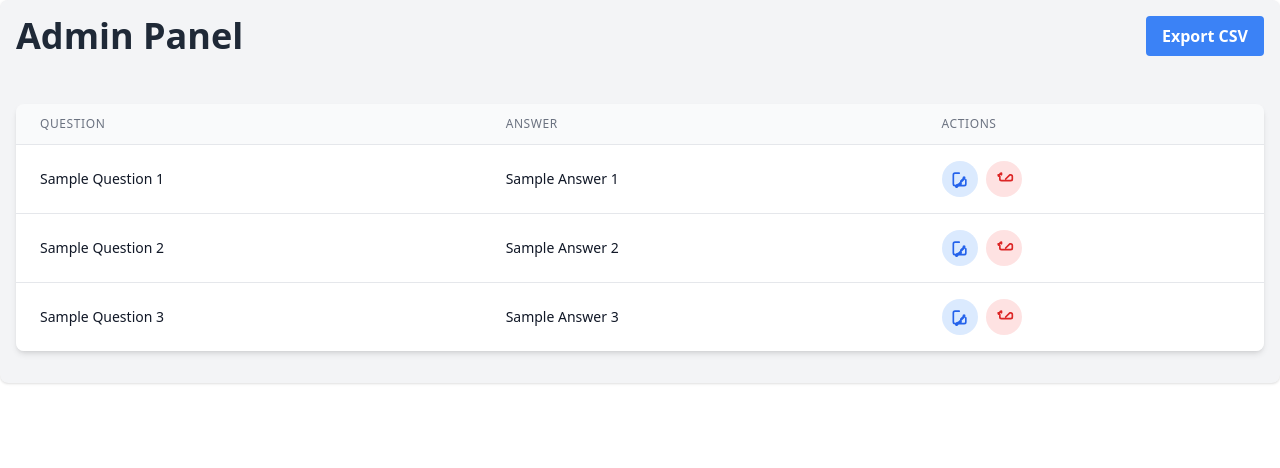
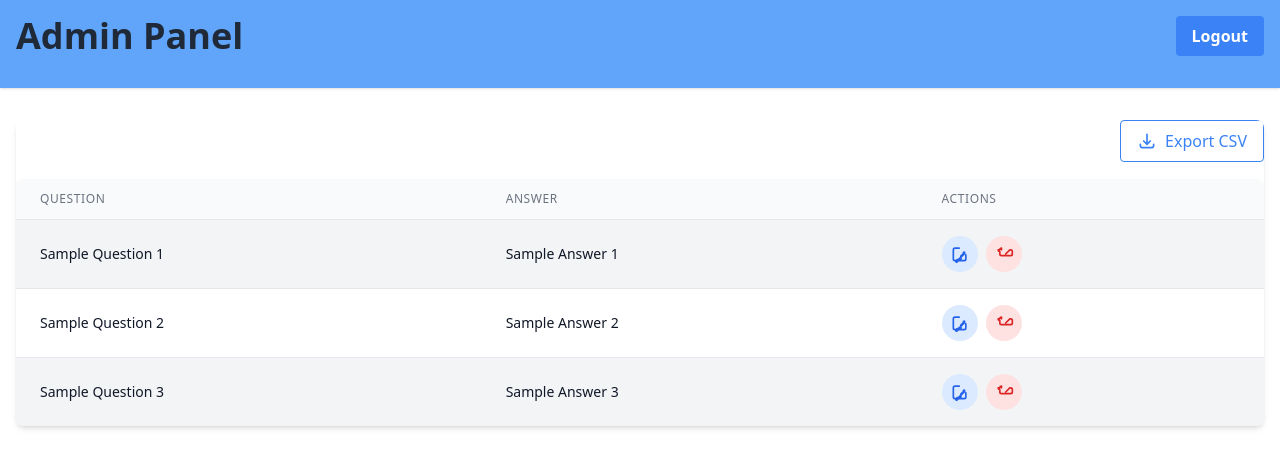
Before and after one commit to axediant02/helpdeskAI, a Vue app in the folder frontend/: page /admin in a window 1280 px wide. Shown: the top 468 px of the page. Built offline with nearby package versions, Linux system fonts and the light colour scheme.

Commit message:
admin panel forntend

```diff
--- a/frontend/src/components/AdminLogin.vue
+++ b/frontend/src/components/AdminLogin.vue
@@ -35,7 +35,7 @@ const password = ref('');
 
 const login = () => {
   if (username.value === 'admin' && password.value === 'admin') {
-    // Redirect to admin panel
+    router.push('/admin');
   } else {
     alert('Invalid credentials');
   }
--- a/frontend/src/components/ExportCSV.vue
+++ b/frontend/src/components/ExportCSV.vue
@@ -1,5 +1,8 @@
 <template>
-    <button class="bg-blue-500 hover:bg-blue-700 text-white font-bold py-2 px-4 rounded">
+    <button class="hover:bg-blue-500 hover:text-white text-blue-500 border border-blue-500 py-2 px-4 rounded flex items-center">
+        <svg xmlns="http://www.w3.org/2000/svg" class="h-5 w-5 mr-2" fill="none" viewBox="0 0 24 24" stroke="currentColor">
+            <path stroke-linecap="round" stroke-linejoin="round" stroke-width="2" d="M4 16v1a3 3 0 003 3h10a3 3 0 003-3v-1m-4-4l-4 4m0 0l-4-4m4 4V4" />
+        </svg>
         Export CSV
     </button>
 </template>
--- a/frontend/src/components/QuestionAndAnswer.vue
+++ b/frontend/src/components/QuestionAndAnswer.vue
@@ -3,8 +3,11 @@
     <Loader v-if="isLoading" class="w-10 h-10 animate-spin mb-4" />
     <p v-if="isLoading" class="text-lg font-medium text-gray-500">Loading Data, Please Wait...</p>
 
-
-    <table v-else class="min-w-full divide-y divide-gray-200 shadow-md rounded-lg overflow-hidden mt-4">
+    <div v-else class="min-w-full divide-y divide-gray-200 shadow-md rounded-lg overflow-hidden mt-4">
+      <div class="flex flex-row items-center justify-end w-full mb-4">
+      <ExportCSV />
+    </div>
+    <table class="min-w-full divide-y divide-gray-200 shadow-md rounded-lg overflow-hidden mt-4">
       <thead class="bg-gray-50">
         <tr>
           <th scope="col" class="px-6 py-3 text-left text-xs font-medium tracking-wider text-gray-500 uppercase">Question</th>
@@ -13,7 +16,7 @@
         </tr>
       </thead>
       <tbody class="bg-white divide-y divide-gray-200">
-        <tr v-for="(item, index) in mockQnA" :key="index" class="hover:bg-gray-50">
+        <tr v-for="(item, index) in mockQnA" :key="index" class="hover:bg-gray-50" :class="{'bg-gray-100': index % 2 === 0}">
           <td class="px-6 py-4 whitespace-nowrap text-sm font-medium text-gray-900">{{ item.question }}</td>
           <td class="px-6 py-4 whitespace-nowrap text-sm font-medium text-gray-900">{{ item.answer }}</td>
           <td class="px-6 py-4 whitespace-nowrap">
@@ -33,12 +36,13 @@
         </tr>
       </tbody>
     </table>
+    </div>
   </div>
 </template>
 
 <script setup>
 import { ref } from 'vue';
-
+import ExportCSV from '@/components/ExportCSV.vue';
 const isLoading = ref(true);
 const mockQnA = ref([]);
 
--- a/frontend/src/pages/AdminCMS.vue
+++ /dev/null
@@ -1,20 +0,0 @@
-<template>
-    <div class="flex flex-col items-center justify-center p-4 bg-gray-100 rounded-lg shadow mx-auto">
-    <div class="flex flex-row items-center justify-between w-full mb-4">
-        <h1 class="text-4xl font-bold text-gray-800">Admin Panel</h1>
-        <ExportCSV />
-    </div>
-    <div class="flex flex-col items-center justify-center">
-        <QuestionAndAnswer />
-    </div>
-
-</div>
-</template>
-
-<script setup>
-import QuestionAndAnswer from '@/components/QuestionAndAnswer.vue';
-import ExportCSV from '@/components/ExportCSV.vue';
-</script>
-
-<style scoped>
-</style>
--- /dev/null
+++ b/frontend/src/pages/AdminPanel.vue
@@ -0,0 +1,31 @@
+<template>
+    <div>
+        <nav class="w-full ">
+            <div class="flex flex-col items-center justify-center p-4 bg-blue-400 shadow mx-auto">
+                <div class="flex flex-row items-center justify-between w-full mb-4">
+                    <h1 class="text-4xl font-bold text-gray-800">Admin Panel</h1>
+                    <button class="bg-blue-500 hover:bg-blue-700 text-white font-bold py-2 px-4 rounded" @click="logout">Logout</button>
+                </div>
+            </div>
+        </nav>
+        <div class="flex flex-col items-center justify-center">
+            <QuestionAndAnswer />
+        </div>
+    </div>
+</template>
+
+<script setup>
+import QuestionAndAnswer from '@/components/QuestionAndAnswer.vue';
+
+import { ref } from 'vue';
+import { useRouter } from 'vue-router';
+
+const router = useRouter();
+
+const logout = () => {
+    router.push('/admin-login');
+};
+</script>
+
+<style scoped>
+</style>
--- a/frontend/src/router/index.js
+++ b/frontend/src/router/index.js
@@ -4,7 +4,7 @@ import About from '@/components/About.vue'
 import Faq from '@/components/Faq.vue'
 import Contact from '@/components/Contact.vue'
 import Help from '@/components/Help.vue'
-import AdminCMS from '@/pages/AdminCMS.vue'
+import AdminPanel from '@/pages/AdminPanel.vue'
 import AdminLogin from '@/components/AdminLogin.vue'
 const router = createRouter({
   history: createWebHistory(import.meta.env.BASE_URL),
@@ -37,7 +37,7 @@ const router = createRouter({
     {
       path: '/admin',
       name: 'admin',
-      component: AdminCMS
+      component: AdminPanel
     },
     {
       path: '/admin-login',
```
